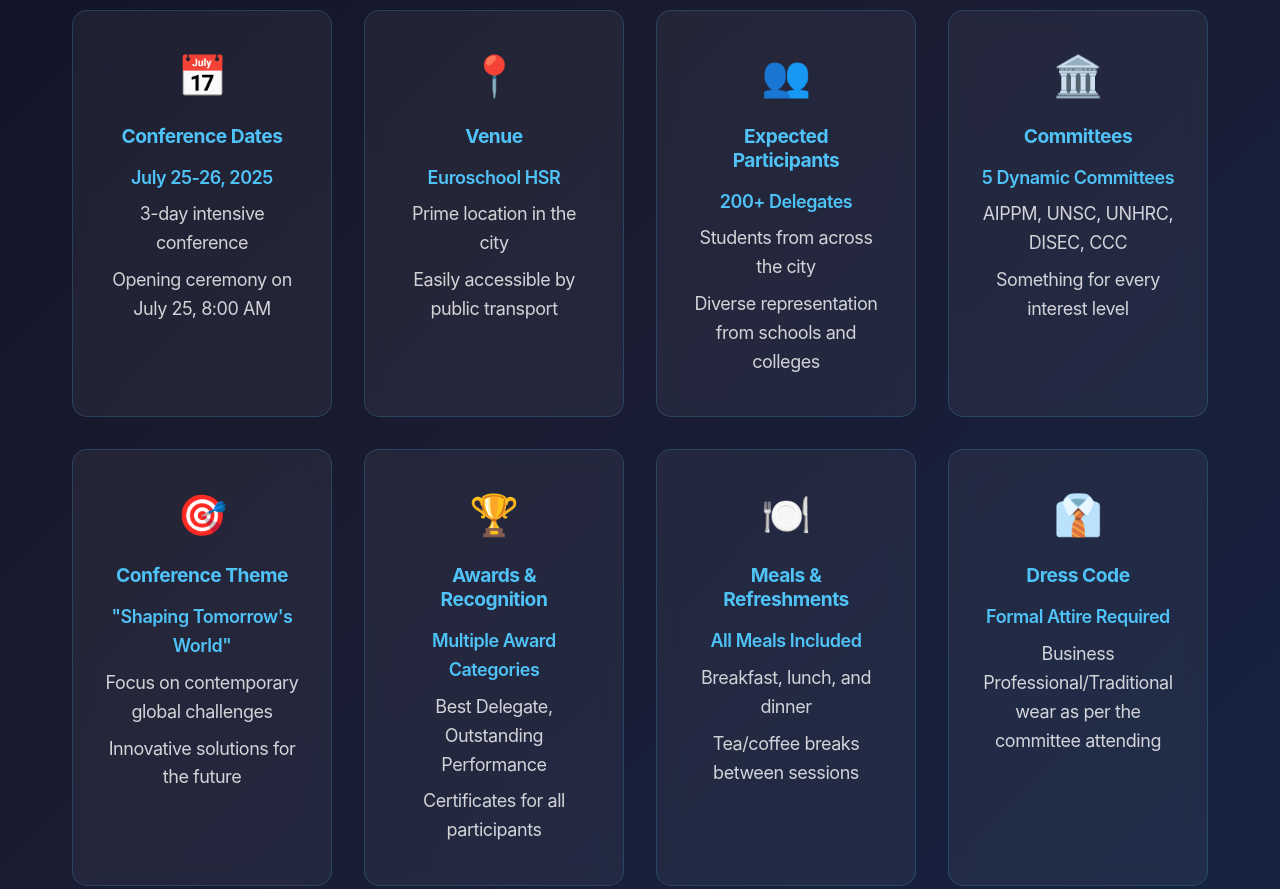
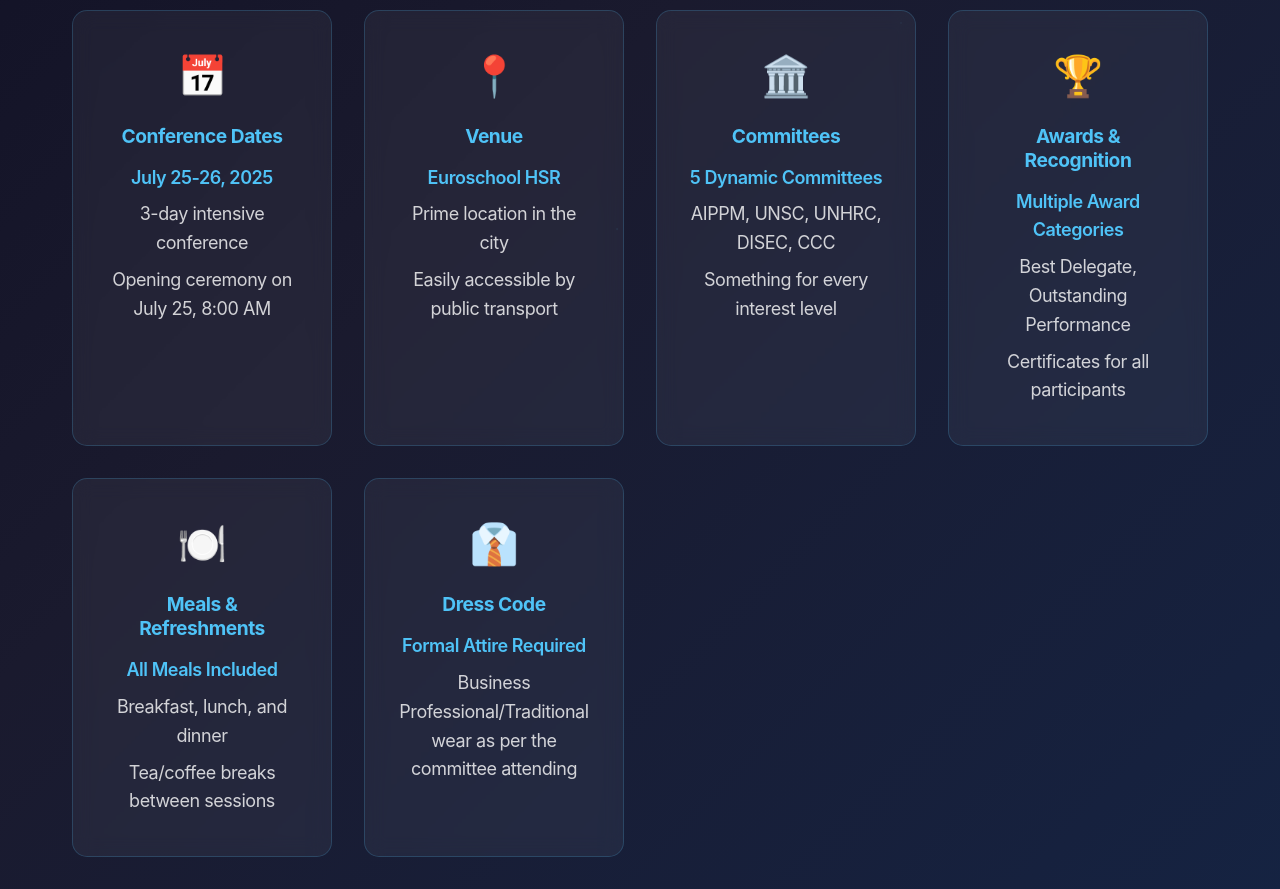
Before and after one commit to Samant-Patil1/esmun2425, a plain HTML site: page resources.html in a window 1280 px wide. Shown: the part 540-1429 px from the top of the page. Drawn offline with Linux system fonts and the light colour scheme; a web font is replaced by a local one.

Commit message:
Add files via upload

```diff
--- a/resources.html
+++ b/resources.html
@@ -324,13 +324,6 @@
                     <p>Easily accessible by public transport</p>
                 </div>
 
-                <div class="detail-card">
-                    <div class="icon">👥</div>
-                    <h3>Expected Participants</h3>
-                    <p><span class="highlight">200+ Delegates</span></p>
-                    <p>Students from across the city</p>
-                    <p>Diverse representation from schools and colleges</p>
-                </div>
 
                 <div class="detail-card">
                     <div class="icon">🏛️</div>
@@ -340,13 +333,6 @@
                     <p>Something for every interest level</p>
                 </div>
 
-                <div class="detail-card">
-                    <div class="icon">🎯</div>
-                    <h3>Conference Theme</h3>
-                    <p><span class="highlight">"Shaping Tomorrow's World"</span></p>
-                    <p>Focus on contemporary global challenges</p>
-                    <p>Innovative solutions for the future</p>
-                </div>
 
                 <div class="detail-card">
                     <div class="icon">🏆</div>
```
Also changed, not shown: css/committee.css (+5 -2 lines), unsc.html (+1 -1 lines), images/unsc_bg.jpg (added), images/unsc_bgbg.jpg (added).
